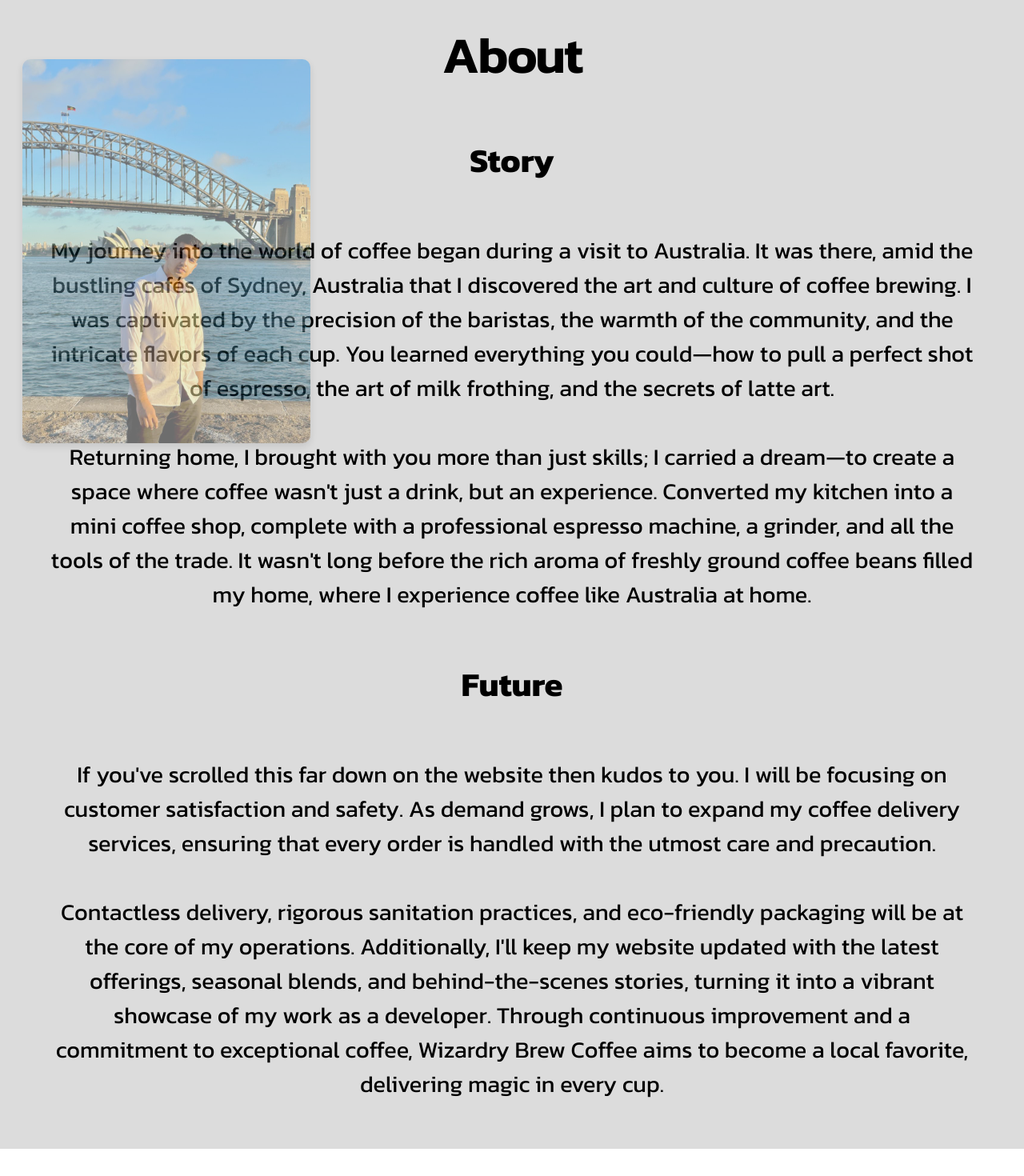
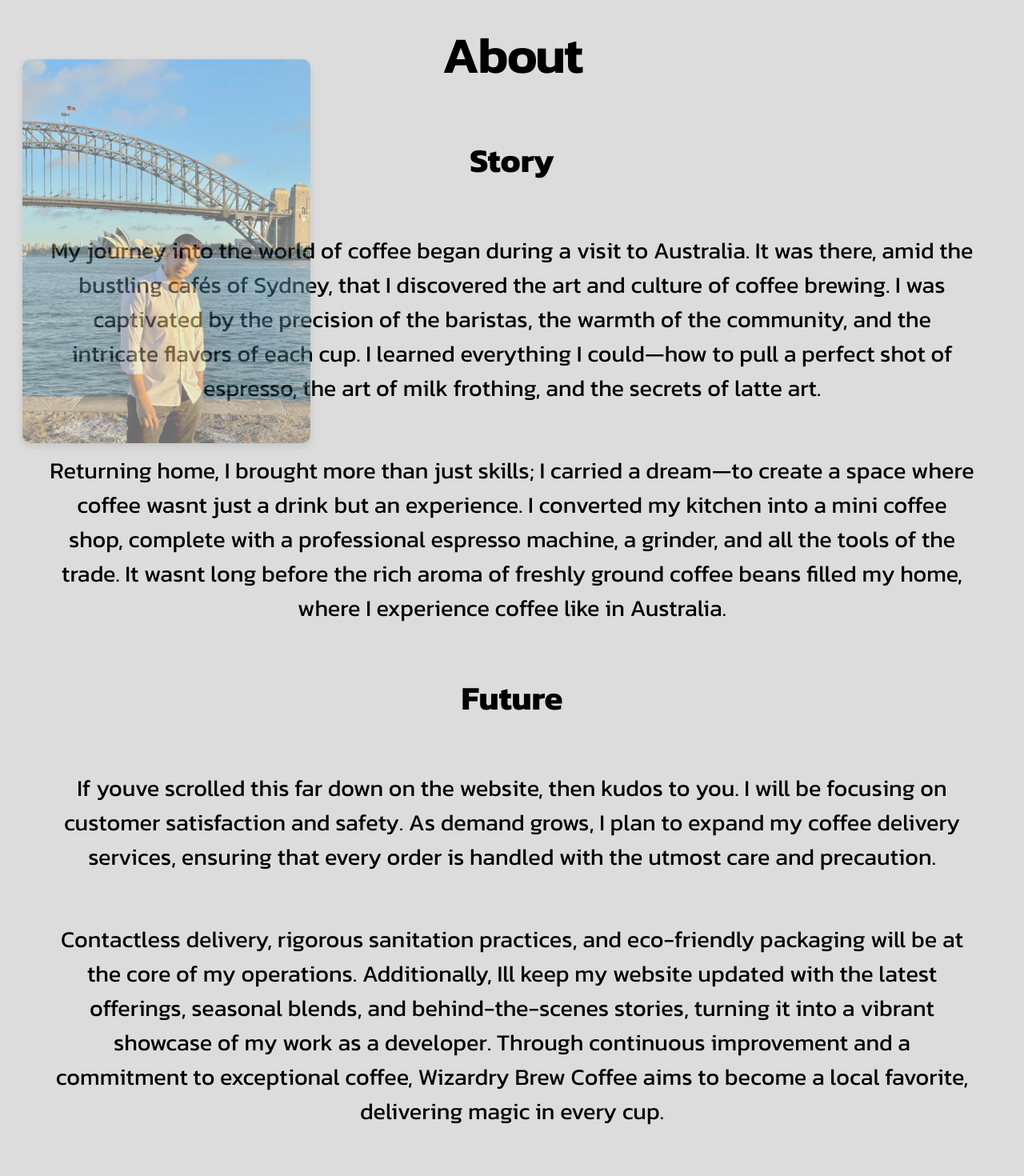
Before and after one commit to burhanmoin1/WizardryBrews, a Next.js app: page / in a window 1280 px wide. Shown: the part 3064-4534 px from the top of the page at 80% size. Before the commit the page ends 4500 px from the top, so only its background shows below. Built offline with nearby package versions, Linux system fonts and the light colour scheme.

Commit message:
'finalnow?

```diff
--- a/src/app/components/About.tsx
+++ b/src/app/components/About.tsx
@@ -1,20 +1,28 @@
 'use client';
 import './About.css';
-import AusPic from './Auspic.jpg'
+import AusPic from './Auspic.jpg';
 
 const About = () => {
   return (
     <div className='AboutSection'>
       <h1 className='OrderHeading'>About</h1>
-      <img src={AusPic.src} alt='Wizardry Brews Founder' className='FounderPic'/>
+      <img src={AusPic.src} alt='Wizardry Brews Founder' className='FounderPic' />
       <div className='StorySection'>
-         <h2 className='MissionHeading'>Story</h2>
-         <p className='StoryDesc'>My journey into the world of coffee began during a visit to Australia. It was there, amid the bustling cafés of Sydney, Australia that I discovered the art and culture of coffee brewing. I was captivated by the precision of the baristas, the warmth of the community, and the intricate flavors of each cup. You learned everything you could—how to pull a perfect shot of espresso, the art of milk frothing, and the secrets of latte art.
-
-            <br></br><br></br>Returning home, I brought with you more than just skills; I carried a dream—to create a space where coffee wasn't just a drink, but an experience. Converted my kitchen into a mini coffee shop, complete with a professional espresso machine, a grinder, and all the tools of the trade. It wasn't long before the rich aroma of freshly ground coffee beans filled my home, where I experience coffee like Australia at home.</p>
-            <h2 className='MissionHeading'>Future</h2>
-            <p className='StoryDesc'>If you've scrolled this far down on the website then kudos to you. I will be focusing on customer satisfaction and safety. As demand grows, I plan to expand my coffee delivery services, ensuring that every order is handled with the utmost care and precaution.<br></br><br></br> Contactless delivery, rigorous sanitation practices, and eco-friendly packaging will be at the core of my operations. Additionally, I'll keep my website updated with the latest offerings, seasonal blends, and behind-the-scenes stories, turning it into a vibrant showcase of my work as a developer. Through continuous improvement and a commitment to exceptional coffee, Wizardry Brew Coffee aims to become a local favorite, delivering magic in every cup.</p>
-        </div>
+        <h2 className='MissionHeading'>Story</h2>
+        <p className='StoryDesc'>
+          My journey into the world of coffee began during a visit to Australia. It was there, amid the bustling cafés of Sydney, that I discovered the art and culture of coffee brewing. I was captivated by the precision of the baristas, the warmth of the community, and the intricate flavors of each cup. I learned everything I could—how to pull a perfect shot of espresso, the art of milk frothing, and the secrets of latte art.
+        </p>
+        <p className='StoryDesc'>
+          Returning home, I brought more than just skills; I carried a dream—to create a space where coffee wasnt just a drink but an experience. I converted my kitchen into a mini coffee shop, complete with a professional espresso machine, a grinder, and all the tools of the trade. It wasnt long before the rich aroma of freshly ground coffee beans filled my home, where I experience coffee like in Australia.
+        </p>
+        <h2 className='MissionHeading'>Future</h2>
+        <p className='StoryDesc'>
+          If youve scrolled this far down on the website, then kudos to you. I will be focusing on customer satisfaction and safety. As demand grows, I plan to expand my coffee delivery services, ensuring that every order is handled with the utmost care and precaution.
+        </p>
+        <p className='StoryDesc'>
+          Contactless delivery, rigorous sanitation practices, and eco-friendly packaging will be at the core of my operations. Additionally, Ill keep my website updated with the latest offerings, seasonal blends, and behind-the-scenes stories, turning it into a vibrant showcase of my work as a developer. Through continuous improvement and a commitment to exceptional coffee, Wizardry Brew Coffee aims to become a local favorite, delivering magic in every cup.
+        </p>
+      </div>
     </div>
   );
 };
--- a/src/app/components/Menu.tsx
+++ b/src/app/components/Menu.tsx
@@ -5,8 +5,6 @@ import {motion} from 'framer-motion';
 
 
 const Menu = () => {
-
-
 
 return (
     <div className='MenuSection'>
--- a/src/app/custom.d.ts
+++ /dev/null
@@ -1,4 +0,0 @@
-declare module '*.mp4' {
-    const src: string;
-    export default src;
-  }
```
